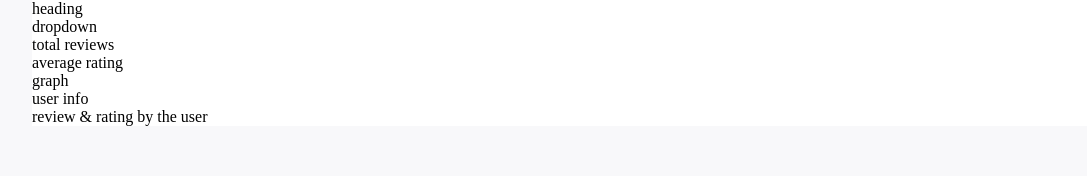
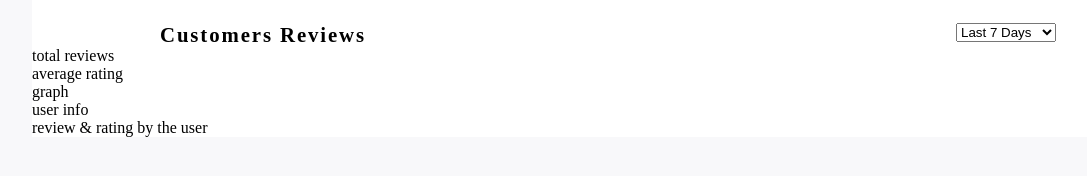
Before and after one commit to gouribhise/Customers-Reviews, a plain HTML site: page index.html in a window 1280 px wide. Shown: the whole page, without its empty margins (32-1119 px from the left). Drawn offline with Linux system fonts and the light colour scheme.

Commit message:
added heading html

```diff
--- a/index.html
+++ b/index.html
@@ -11,9 +11,18 @@
   <body>
     <main>
       <!--heading-->
-      <section>
-        <div>heading</div>
-        <div>dropdown</div>
+      <section id="heading">
+        <div id="heading-title">Customers Reviews</div>
+        <div id="heading-dropdown">
+          <select name="dtrange" id="dtdropdown">
+            <option value="7days">Last 7 Days</option>
+            <option value="28days">Last 28 Days</option>
+            <option value="90days">Last 90 Days</option>
+            <option value="currentyr">2024</option>
+            <option value="lastyr">2023</option>
+            <option value="lifetime">lifetime</option>
+          </select>
+        </div>
       </section>
       <!--reviews summary in short-->
       <section>
--- a/style.css
+++ b/style.css
@@ -12,3 +12,18 @@ main {
   width: 90vw;
   margin: 0 auto;
 }
+
+#heading {
+  display: flex;
+  justify-content: space-between;
+  padding-top: 2%;
+}
+#heading-title {
+  margin-left: 10vw;
+  font-size: 1.3rem;
+  font-weight: bold;
+  letter-spacing: 0.5mm;
+}
+#heading-dropdown {
+  margin-right: 10vw;
+}
```
